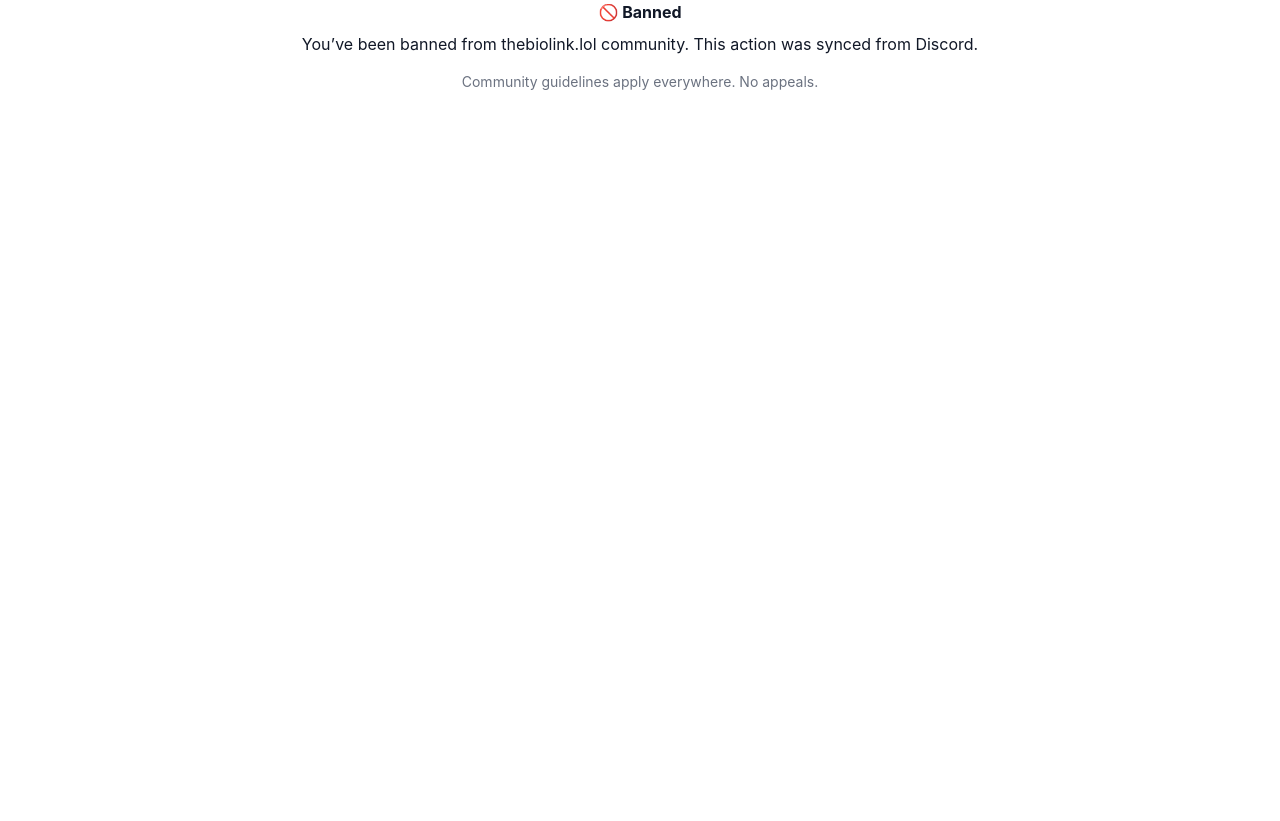
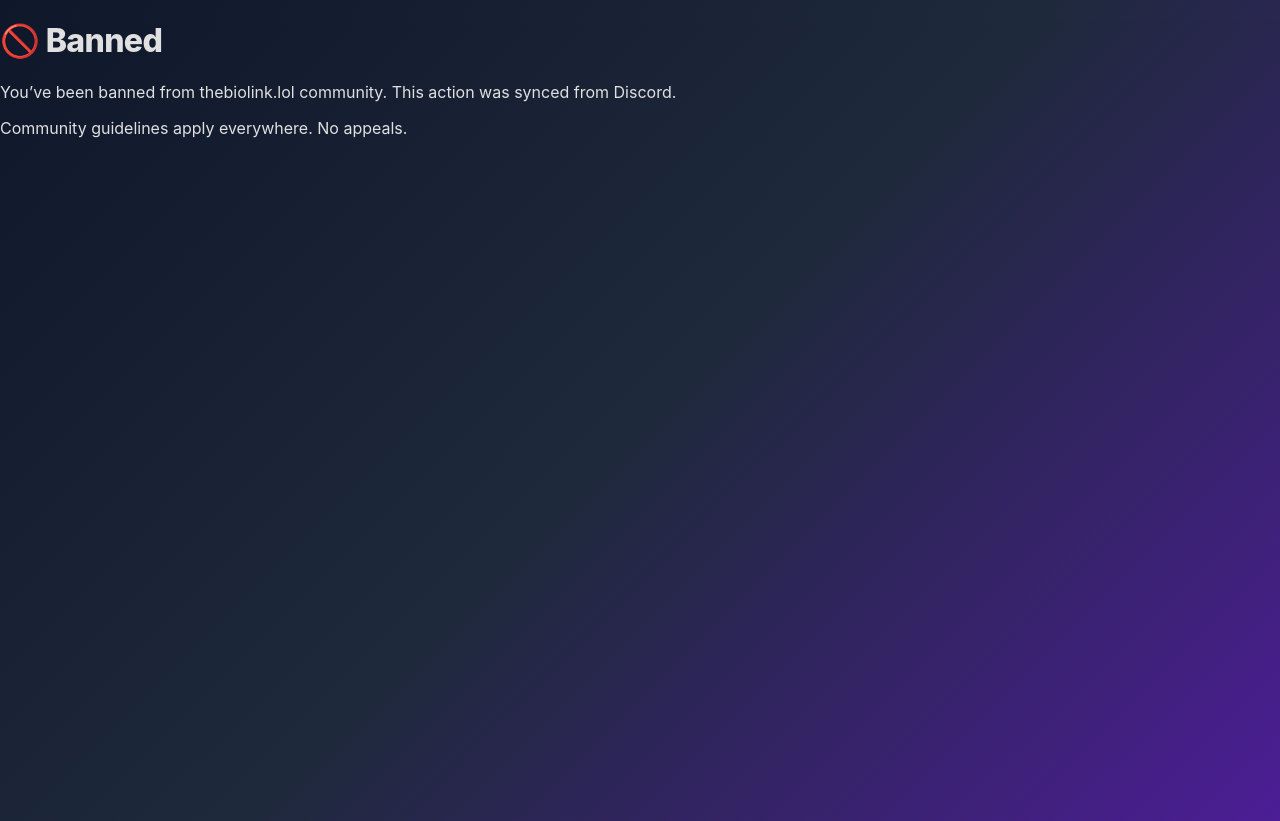
Before and after one commit to oopsididitagain335/mynotexistentweb, a Next.js app: page /banned in a window 1280 px wide. Before the commit the page ends 800 px from the top, so only its background shows below. Built offline with nearby package versions, Linux system fonts and the light colour scheme; no server answers.

Commit message:
Update globals.css

```diff
--- a/styles/globals.css
+++ b/styles/globals.css
@@ -1,206 +1,125 @@
-@tailwind base;
-@tailwind components;
-@tailwind utilities;
+/* styles/globals.css */
 
-/* ===== Base Theme Variables (Dark Mode Aware) ===== */
-@layer base {
-  :root {
-    --color-text: #111827;
-    --color-bg: #FFFFFF;
-    --color-card: #FFFFFF;
-    --color-border: #E5E7EB;
-    --color-accent: #7C3AED;
-    --color-accent-hover: #9333EA;
-    --color-danger: #EF4444;
-    --color-success: #10B981;
-    --color-warning: #F59E0B;
-    --shadow-card: 0 4px 6px -1px rgba(0,0,0,0.1), 0 2px 4px -1px rgba(0,0,0,0.06);
-    --shadow-glow: 0 0 15px rgba(124, 58, 237, 0.4);
+/* Reset some default styles */
+*,
+*::before,
+*::after {
+  box-sizing: border-box;
 }
 
-  .dark {
-    --color-text: #F9FAFB;
-    --color-bg: #111827;
-    --color-card: #1F2937;
-    --color-border: #374151;
-    --color-accent: #A78BFA;
-    --color-accent-hover: #C4B5FD;
-    --color-danger: #F87171;
-    --color-success: #34D399;
-    --color-warning: #FBBF24;
-    --shadow-card: 0 4px 6px -1px rgba(0,0,0,0.3), 0 2px 4px -1px rgba(0,0,0,0.2);
-    --shadow-glow: 0 0 20px rgba(167, 139, 250, 0.5);
+html, body, #__next {
+  margin: 0;
+  padding: 0;
+  height: 100%;
+  background: linear-gradient(135deg, #0f172a, #1e293b, #4c1d95);
+  color: #e0e0e0;
+  font-family: 'Inter', system-ui, -apple-system, BlinkMacSystemFont, 'Segoe UI',
+    Roboto, Oxygen, Ubuntu, Cantarell, 'Open Sans', 'Helvetica Neue', sans-serif;
+  -webkit-font-smoothing: antialiased;
+  -moz-osx-font-smoothing: grayscale;
+  scroll-behavior: smooth;
+  user-select: text;
+  -webkit-tap-highlight-color: transparent;
 }
 
-  /* Global body reset and font */
-  body {
-    @apply bg-white dark:bg-gray-900 text-gray-900 dark:text-gray-100 font-sans antialiased;
-    margin: 0; padding: 0;
-    min-height: 100vh;
-    -webkit-font-smoothing: antialiased;
-    -moz-osx-font-smoothing: grayscale;
-    transition: background-color 0.3s ease, color 0.3s ease;
+/* Scrollbar styling for dark mode */
+::-webkit-scrollbar {
+  width: 10px;
+  height: 10px;
+}
+::-webkit-scrollbar-track {
+  background: #1e293b;
+}
+::-webkit-scrollbar-thumb {
+  background: #7c3aed;
+  border-radius: 5px;
+  border: 2px solid #1e293b;
+}
+::-webkit-scrollbar-thumb:hover {
+  background: #9d4edd;
 }
 
-  body, button, input, select, textarea {
-    font-family: Inter, -apple-system, BlinkMacSystemFont, 'Segoe UI', Roboto, sans-serif;
+/* Links */
+a {
+  color: #a78bfa;
+  text-decoration: none;
+  transition: color 0.3s ease;
 }
-
-  a {
-    color: var(--color-accent);
-    text-decoration: none;
-    transition: color 0.2s ease-in-out;
-  }
-  a:hover, a:focus {
-    color: var(--color-accent-hover);
+a:hover,
+a:focus {
+  color: #7c3aed;
   outline: none;
 }
 
 /* Headings */
 h1, h2, h3, h4, h5, h6 {
-    color: var(--color-text);
-    margin: 0 0 0.5em 0;
-    font-weight: 700;
+  color: #e0e0e0;
+  font-weight: 800;
+  letter-spacing: -0.02em;
 }
 
-  /* Paragraph */
-  p {
-    margin: 0 0 1em 0;
-    line-height: 1.5;
-    color: var(--color-text);
+/* Buttons */
+button {
+  cursor: pointer;
+  transition: all 0.2s ease;
+  user-select: none;
 }
 
-  /* Container */
-  .container {
-    max-width: 1024px;
-    margin-left: auto;
-    margin-right: auto;
-    padding-left: 1rem;
-    padding-right: 1rem;
+/* Form inputs */
+input, select, textarea {
+  background-color: #1e293b;
+  border: 1.5px solid #374151;
+  border-radius: 0.5rem;
+  padding: 0.75rem 1rem;
+  color: #e0e0e0;
+  font-family: 'Inter', monospace, monospace;
+  font-size: 1rem;
+  transition: border-color 0.3s ease;
+}
+input::placeholder,
+textarea::placeholder {
+  color: #6b7280;
+}
+input:focus,
+select:focus,
+textarea:focus {
+  outline: none;
+  border-color: #7c3aed;
+  box-shadow: 0 0 6px #7c3aed66;
+  background-color: #111827;
+}
+
+/* Background blur containers */
+.backdrop-blur-sm {
+  backdrop-filter: blur(8px);
+  -webkit-backdrop-filter: blur(8px);
+}
+
+/* Utility class for main index container */
+.indexMain {
+  min-height: 100vh;
+  overflow-x: hidden;
+  display: flex;
+  flex-direction: column;
+}
+
+/* Animation keyframes for pulse */
+@keyframes pulse {
+  0%, 100% {
+    opacity: 0.3;
+  }
+  50% {
+    opacity: 0.6;
   }
 }
 
-/* ===== Components (Buttons, Cards, Inputs, Badges) ===== */
-@layer components {
-  .btn {
-    @apply px-5 py-2.5 rounded-lg font-medium text-sm transition duration-200 focus:outline-none focus:ring-2 focus:ring-primary/50 disabled:opacity-60 disabled:cursor-not-allowed active:scale-95;
-  }
-  .btn-primary {
-    @apply bg-primary text-white hover:bg-primary/90 dark:bg-secondary dark:hover:bg-secondary/90;
-  }
-  .btn-secondary {
-    @apply bg-gray-200 text-gray-800 hover:bg-gray-300 dark:bg-gray-700 dark:text-gray-200 dark:hover:bg-gray-600;
-  }
-  .btn-danger {
-    @apply bg-danger text-white hover:bg-danger/90;
-  }
-  .btn-outline {
-    @apply border border-current hover:bg-gray-100 dark:hover:bg-gray-800;
-  }
-  .btn-sm {
-    @apply px-3 py-1.5 text-xs;
+/* Animation utility */
+.animate-pulse {
+  animation: pulse 3s ease-in-out infinite;
 }
 
-  .input, .textarea {
-    @apply px-3 py-2 rounded-lg border border-gray-300 dark:border-gray-600
-           bg-white dark:bg-gray-800 text-gray-900 dark:text-gray-100
-           focus:outline-none focus:ring-2 focus:ring-primary/30 focus:border-transparent
-           transition-colors w-full;
+/* Custom scrollbar for Firefox */
+* {
+  scrollbar-width: thin;
+  scrollbar-color: #7c3aed #1e293b;
 }
-  .textarea {
-    @apply resize-y min-h-20;
-  }
-
-  .card {
-    @apply bg-white dark:bg-gray-800 rounded-xl p-5 shadow-card border border-gray-200 dark:border-gray-700 transition-all duration-200;
-  }
-
-  .badge {
-    @apply inline-flex px-2.5 py-0.5 rounded-full text-xs font-medium
-           bg-gray-100 dark:bg-gray-700 text-gray-800 dark:text-gray-200;
-  }
-  .badge-accent {
-    @apply bg-primary/15 text-primary dark:text-secondary;
-  }
-  .badge-success {
-    @apply bg-success/15 text-success;
-  }
-  .badge-warning {
-    @apply bg-warning/15 text-warning;
-  }
-  .badge-danger {
-    @apply bg-danger/15 text-danger;
-  }
-}
-
-/* ===== Utilities ===== */
-@layer utilities {
-  .no-select, .protected-input, .no-copy {
-    user-select: none;
-    -webkit-user-select: none;
-    -moz-user-select: none;
-    -ms-user-select: none;
-    -webkit-touch-callout: none;
-    -webkit-user-drag: none;
-  }
-  .scrollbar-none {
-    -ms-overflow-style: none;
-    scrollbar-width: none;
-  }
-  .scrollbar-none::-webkit-scrollbar {
-    display: none;
-  }
-  .safe-top {
-    padding-top: env(safe-area-inset-top);
-  }
-  .safe-bottom {
-    padding-bottom: env(safe-area-inset-bottom);
-  }
-  .safe-edges {
-    padding: env(safe-area-inset-top) env(safe-area-inset-right) env(safe-area-inset-bottom) env(safe-area-inset-left);
-  }
-  .fade-in {
-    animation: fade-in 0.6s ease-out forwards;
-  }
-  @keyframes fade-in {
-    from { opacity: 0; transform: translateY(10px); }
-    to { opacity: 1; transform: translateY(0); }
-  }
-  .pulse {
-    @apply animate-pulse;
-  }
-  .screen {
-    min-height: 100vh;
-    min-height: -webkit-fill-available;
-  }
-}
-
-/* ===== Page Specific (general pattern) ===== */
-.page {
-  @apply container mx-auto px-4 py-6 safe-edges;
-}
-.page h1 {
-  @apply text-3xl md:text-5xl font-bold mb-4;
-  color: var(--color-text);
-}
-
-/* Responsive */
-@media (max-width: 640px) {
-  .btn {
-    @apply px-4 py-2 text-sm;
-  }
-  .card {
-    @apply p-4;
-  }
-  .page h1 {
-    @apply text-2xl;
-  }
-}
-
-/* ===== Dark Mode Support ===== */
-html:not(.dark) {
-  color-scheme: light;
-}
-html.dark {
-  color-scheme: dark;
-}
```
Lines whose indentation alone changed are shown as unchanged.
